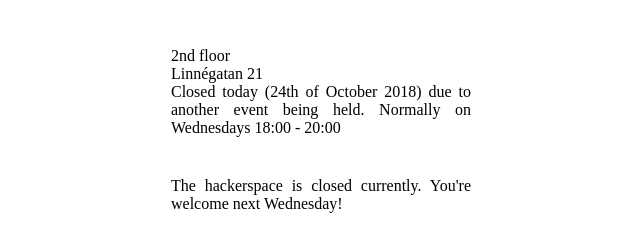
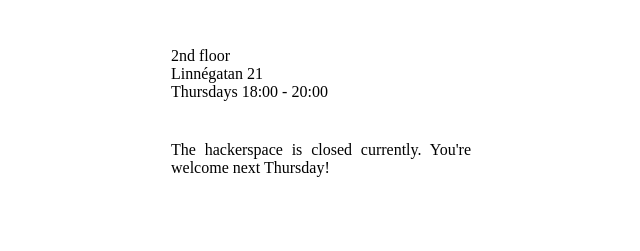
Before and after one commit to digidemlab/hackerspace, a plain HTML site: page index.html in a window 1280 px wide. Shown: the part 1440-1691 px from the top of the page, without its empty margins (319-959 px from the left). After the commit the page ends 1657 px from the top, so only its background shows below. Drawn offline with Linux system fonts and the light colour scheme; a web font is replaced by a local one.

Commit message:
Changed day to Thursday

```diff
--- a/index.html
+++ b/index.html
@@ -155,14 +155,14 @@
 						<div class="text">
 							2nd floor<br>
 							Linnégatan 21<br>
-							Closed today (24th of October 2018) due to another event being held. Normally on Wednesdays 18:00 - 20:00
+							Thursdays 18:00 - 20:00
 						</div>
         </div>
 
         <div class="row">
 					<div class="text">
-						<span id="outer-door-locked" hidden>Contact <span id="none-phumber">[PHONE NUMBER]</span> to enter the building, in case the outer door is locked.</span>
-						<span id="not-thursday">The hackerspace is closed currently. You're welcome next Wednesday!</span>
+						<span id="outer-door-locked">Contact <span id="none-phumber">[PHONE NUMBER]</span> to enter the building, in case the outer door is locked.</span>
+						<span id="not-thursday">The hackerspace is closed currently. You're welcome next Thursday!</span>
 					</div>
         </div>
     </div>
```
